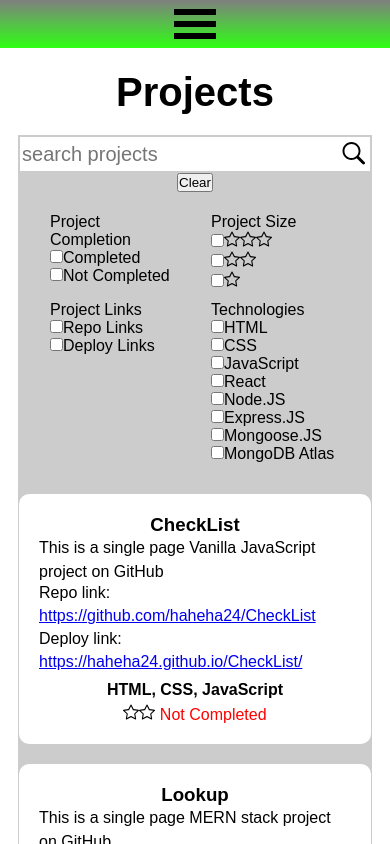
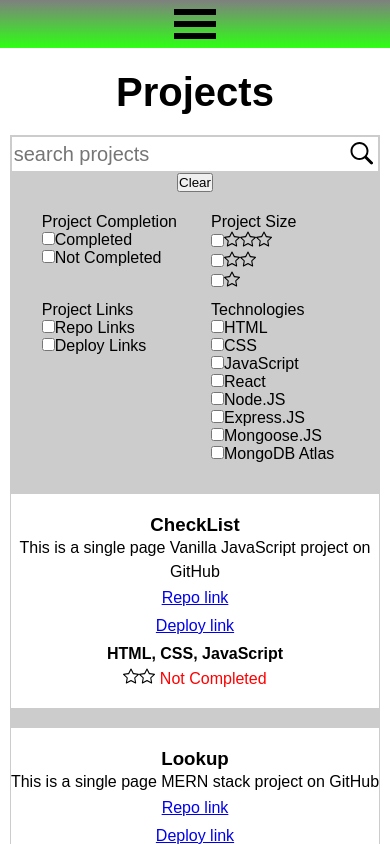
Before and after one commit to haheha24/portfolio, a React (Create React App) app: page /Projects in a window 390 px wide. Shown: the top 844 px of the page. Built offline with nearby package versions, Linux system fonts and the light colour scheme.

Commit message:
Much cleaner look by removing the url as the achor text for the repo and deploy links on the project cards. Also made projects-title-container and its children responsive and cleaner at the 860px and 500px breakpoints

```diff
--- a/src/components/pages/projects/projectCards/ProjectCard.tsx
+++ b/src/components/pages/projects/projectCards/ProjectCard.tsx
@@ -13,24 +13,22 @@ const ProjectCard = (props: { cardArray: Project[] }) => {
             <p className="project-desc">{data.desc}</p>
 
             {data.repoLink !== "N/A" && data.repoLink !== "" ? (
-              <>
-                Repo link:
+              <div className="">
                 <a href={data.repoLink}>
-                  <p className="project-link">{data.repoLink}</p>
+                  <p className="project-link">Repo link</p>
                 </a>
-              </>
+              </div>
             ) : (
               ""
             )}
             {data.deployLink !== "N/A" &&
             data.deployLink !== "" &&
             data.deployLink !== undefined ? (
-              <>
-                Deploy link:
+              <div className="">
                 <a href={data.deployLink}>
-                  <p className="project-link">{data.deployLink}</p>
+                  <p className="project-link">Deploy link</p>
                 </a>
-              </>
+              </div>
             ) : (
               ""
             )}
--- a/src/components/pages/projects/projectCards/projectCard.css
+++ b/src/components/pages/projects/projectCards/projectCard.css
@@ -4,11 +4,6 @@
   justify-content: space-evenly;
 }
 .project-tile {
-  /* background: linear-gradient(
-    to top,
-    rgba(77, 77, 77, 1) -50%,
-    rgb(46, 161, 20) 100%
-  ); */
   background: white;
   padding: 20px;
   margin: 10px 1px;
@@ -17,17 +12,18 @@
   flex-direction: column;
   flex-grow: 1;
   flex-basis: 25%;
-  justify-content: space-evenly;
+  justify-content: space-around;
+  text-align: center;
 }
 .project-title {
   text-align: center;
-  /* width: 50%; */
 }
 .project-desc {
   line-height: 1.5rem;
 }
 .project-link {
   text-decoration: none;
+  text-align: center;
   padding: 5px 0;
 }
 .project-tags {
@@ -48,7 +44,15 @@
 /* media query */
 
 @media only screen and (max-width: 860px) {
+  #projectFlex {
+    flex-wrap: nowrap;
+    flex-direction: column;
+    padding: 0 1px;
+  }
   .project-tile {
+    padding: 20px 0;
+    margin: 10px 0;
+    border-radius: 0;
     width: 100%;
   }
 }
--- a/src/components/pages/projects/projectForm/projectform.css
+++ b/src/components/pages/projects/projectForm/projectform.css
@@ -36,11 +36,9 @@
   vertical-align: middle;
 }
 #form-controls {
-  display: grid;
-  grid-template-columns: 1fr 1fr;
-  grid-template-rows: auto auto;
-  place-items: normal start;
-  margin: 1rem 15%;
+  display: flex;
+  justify-content: center;
+  margin: 1rem 0;
 }
 .text-align-center {
   text-align: center;
@@ -65,12 +63,18 @@
 /* media query */
 
 @media only screen and (max-width: 860px) {
+  .project-form-container {
+    border-radius: 0;
+  }
   .project-search-container {
     width: 100%;
   }
 }
 @media only screen and (max-width: 500px) {
   #form-controls {
+    display: grid;
+    grid-template-columns: 1fr 1fr;
+    grid-template-rows: auto auto;
     place-items: normal start;
     margin: 1rem;
   }
--- a/src/components/pages/projects/projects.css
+++ b/src/components/pages/projects/projects.css
@@ -11,3 +11,12 @@
   margin: 20px auto;
   width: 200px;
 }
+
+/* media query */
+
+@media only screen and (max-width: 500px) {
+  .projects-title-container {
+    border-radius: 0;
+    margin: 0 2.5%;
+  }
+}
```
